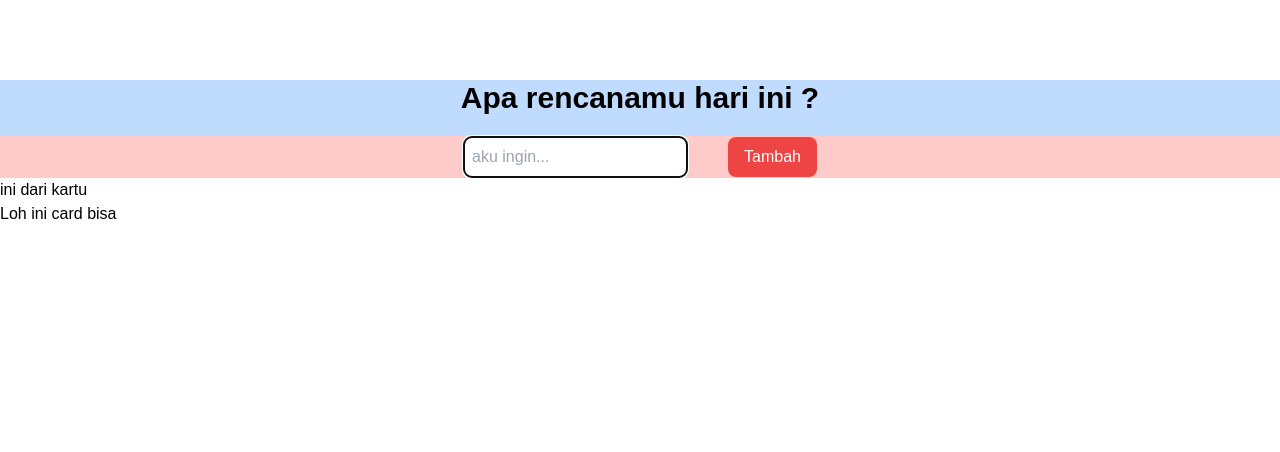
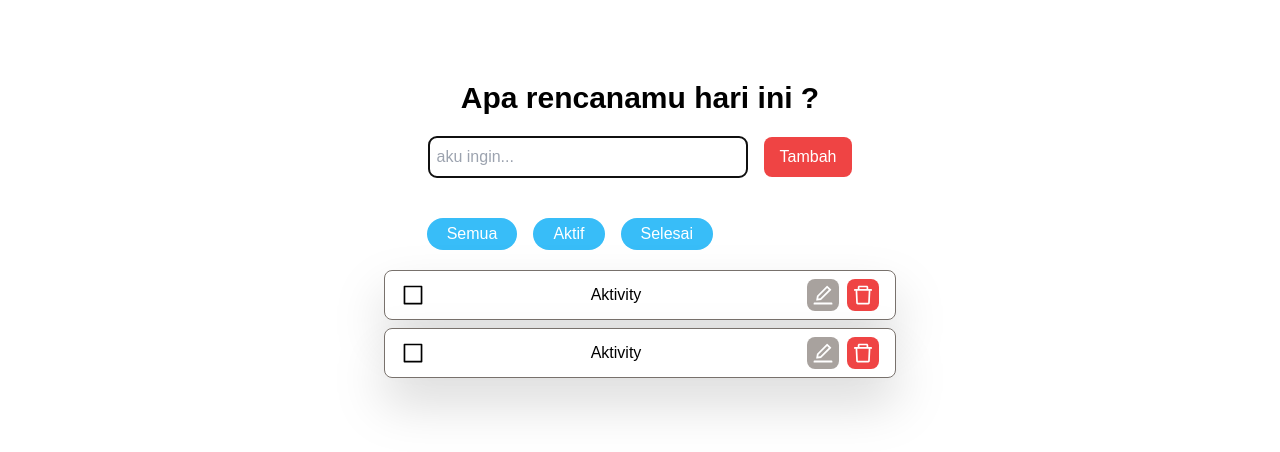
Before and after one commit to zaq99/todo-list-app, a React (Vite) app: page / in a window 1280 px wide. Shown: the top 452 px of the page. Built offline with nearby package versions, Linux system fonts and the light colour scheme.

Commit message:
update(add list kartu and selected component)

```diff
--- a/package.json
+++ b/package.json
@@ -10,7 +10,8 @@
   },
   "dependencies": {
     "react": "^18.2.0",
-    "react-dom": "^18.2.0"
+    "react-dom": "^18.2.0",
+    "react-icons": "^4.6.0"
   },
   "devDependencies": {
     "@types/react": "^18.0.24",
--- a/src/App.jsx
+++ b/src/App.jsx
@@ -1,8 +1,8 @@
 import { useState } from 'react'
 import reactLogo from './assets/react.svg'
 import InputUser from './component/InputUser'
-import Kartu from './component/Kartu'
-import Card from './component/card'
+import ListKartu from './component/ListKartu'
+import Selected from './component/Selected'
 
 
 function App() {
@@ -10,9 +10,11 @@ function App() {
 
   return (
     <>
-      <InputUser />
-      <Kartu />
-      <Card />
+      <div className='container mx-auto text-center'>
+        <InputUser />
+        <Selected />
+        <ListKartu />
+      </div>
     </>
   )
 }
--- /dev/null
+++ b/src/assets/index.js
@@ -0,0 +1,4 @@
+import iconPen from './pen.svg'
+import iconTrash from './trash.svg'
+
+export{ iconPen, iconTrash }
--- a/src/component/Card.jsx
+++ /dev/null
@@ -1,9 +0,0 @@
-const Card = () => {
-    return (
-        <>
-            <h1>Loh ini card bisa</h1>
-        </>
-    )
-}
-
-export default Card
--- a/src/component/InputUser.jsx
+++ b/src/component/InputUser.jsx
@@ -1,10 +1,10 @@
 const InputUser = () => {
     return (
         <>
-            <div className="flex flex-col justify-center bg-blue-200 text-center mt-20">
+            <div className="flex flex-col justify-center text-center mt-20">
                 <h1 className="text-3xl font-semibold">Apa rencanamu hari ini ?</h1>
-                <form action="" className="mt-5 flex flex-row justify-center items-center bg-red-200 gap-10">
-                    <input type="text" className="border p-2 rounded-lg" placeholder="aku ingin..." autoFocus />
+                <form action="" className="mt-5 flex flex-row justify-center items-center gap-4">
+                    <input type="text" className="w-1/4 border border-stone-500 p-2 rounded-lg" placeholder="aku ingin..." autoFocus />
                     <button className="px-4 py-2 bg-red-500 rounded-lg text-white">Tambah</button>
                 </form>
             </div>
--- a/src/component/Kartu.jsx
+++ b/src/component/Kartu.jsx
@@ -1,7 +1,28 @@
+import { iconPen, iconTrash } from "../assets"
+import { AiOutlineEdit, AiOutlineDelete, AiOutlineBorder, AiOutlineCheckSquare } from "react-icons/ai";
+import { useState } from 'react'
+
 const Kartu = () => {
+    const [check, setCheck] = useState(false)
+
+
+
     return (
         <>
-            <h2>ini dari kartu</h2>
+            <div className=" border border-stone-500 flex items-center justify-between py-2 px-4 rounded-lg bg-white drop-shadow-2xl">
+                <button>
+                    <AiOutlineBorder fontSize='1.5em' />
+                </button>
+                <p>Aktivity</p>
+                <div className="flex items-center gap-2">
+                    <button className="bg-stone-400 p-1 rounded-lg">
+                        <AiOutlineEdit color='white' fontSize='1.5em' />
+                    </button>
+                    <button className="bg-red-500 p-1 rounded-lg">
+                        <AiOutlineDelete color="white" fontSize='1.5em' />
+                    </button>
+                </div>
+            </div >
         </>
     )
 }
--- /dev/null
+++ b/src/component/ListKartu.jsx
@@ -0,0 +1,14 @@
+import Kartu from "./Kartu"
+
+const ListKartu = () => {
+    return (
+        <>
+            <div className="mt-5 flex flex-col gap-2 justify-center w-2/5 mx-auto">
+                <Kartu />
+                <Kartu />
+            </div>
+        </>
+    )
+}
+
+export default ListKartu
--- /dev/null
+++ b/src/component/Selected.jsx
@@ -0,0 +1,13 @@
+const Selected = () => {
+    return (
+        <>
+            <div className="flex w-1/3  mx-auto mt-10 gap-4">
+                <button className="py-1 px-5 rounded-full bg-sky-400 text-white">Semua</button>
+                <button className="py-1 px-5 rounded-full bg-sky-400 text-white">Aktif</button>
+                <button className="py-1 px-5 rounded-full bg-sky-400 text-white">Selesai</button>
+            </div>
+        </>
+    )
+}
+
+export default Selected
```
Also changed, not shown: 1 other file (tests, documents, lock files or other folders).
